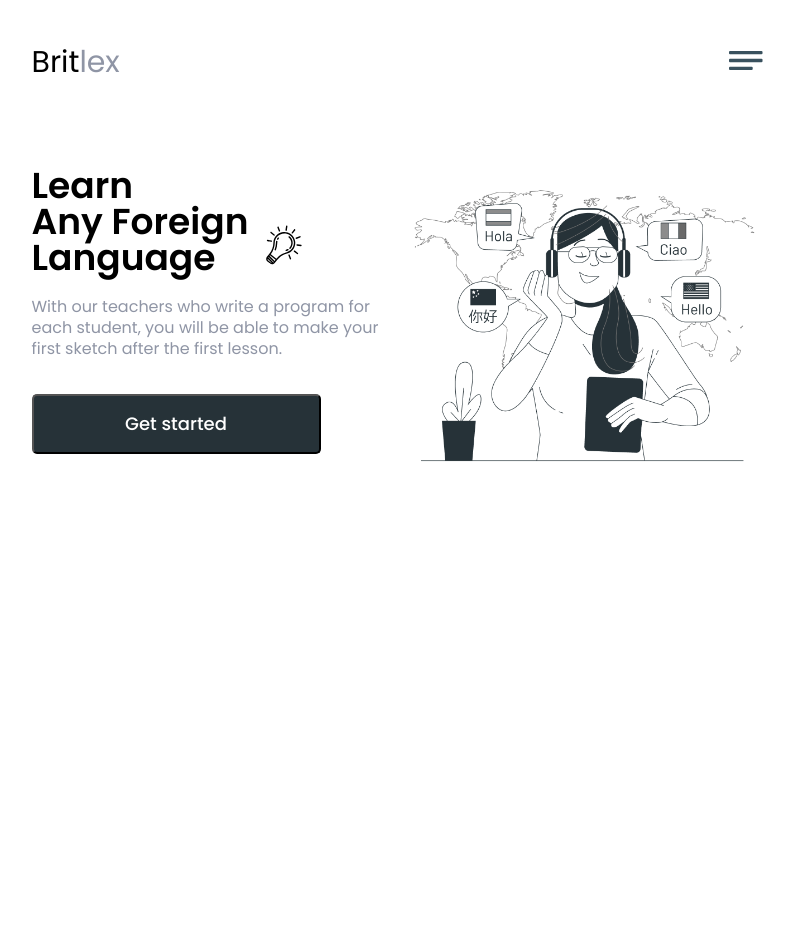
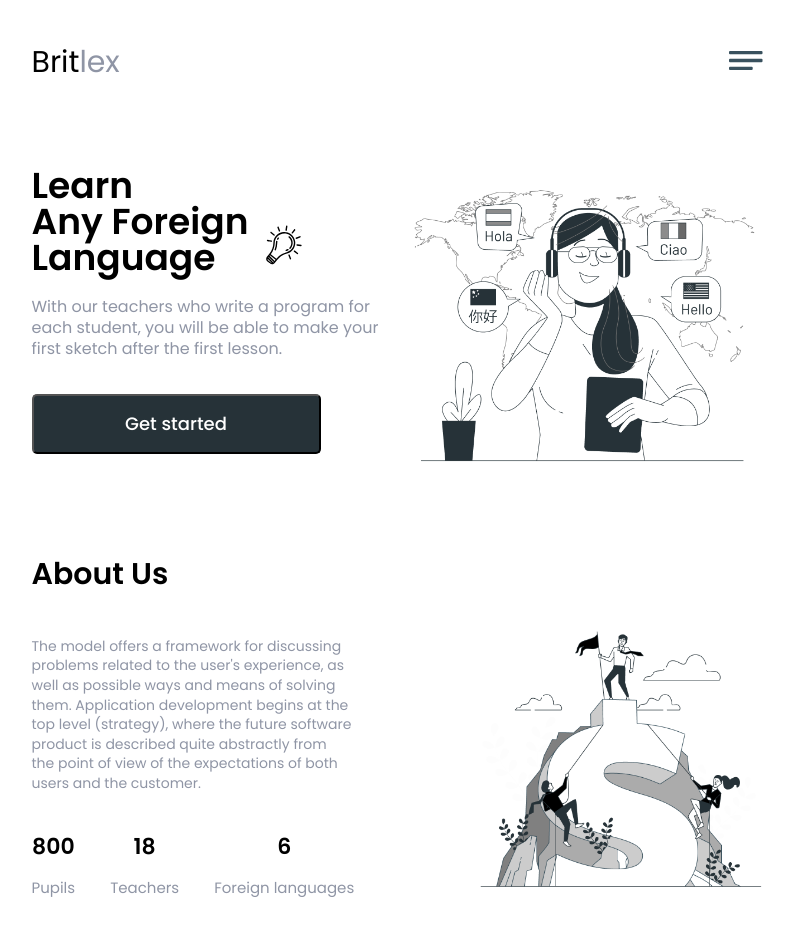
Before and after one commit to ausare-dev/learn-language-landing, a Next.js app: page / in a window 1280 px wide. Shown: the top 936 px of the page, without its empty margins (240-1034 px from the left). Before the commit the page ends 800 px from the top, so only its background shows below. Built offline with nearby package versions, Linux system fonts and the light colour scheme.

Commit message:
add about section

```diff
--- /dev/null
+++ b/src/components/About/About.jsx
@@ -0,0 +1,41 @@
+import React from 'react';
+import styles from './About.module.scss';
+
+const About = () => {
+	return (
+		<section className={styles.about}>
+			<div className={`${styles.about__container} container`}>
+				<h2 className={styles.about__title}>About Us</h2>
+				<div className={styles.about__body}>
+					<img className={styles.about__img} src='./image/about.png' />
+					<div className={styles.about__info}>
+						<p className={styles.about__description}>
+							The model offers a framework for discussing problems related to
+							the user's experience, as well as possible ways and means of
+							solving them. Application development begins at the top level
+							(strategy), where the future software product is described quite
+							abstractly from the point of view of the expectations of both
+							users and the customer.
+						</p>
+						<ul className={`${styles.about__list} ${styles['about-list']}`}>
+							<li className={styles['about-list__item']}>
+								<h3 className={styles['about-list__title']}>800</h3>
+								<p className={styles['about-list__text']}>Pupils</p>
+							</li>
+							<li className={styles['about-list__item']}>
+								<h3 className={styles['about-list__title']}>18</h3>
+								<p className={styles['about-list__text']}>Teachers</p>
+							</li>
+							<li className={styles['about-list__item']}>
+								<h3 className={styles['about-list__title']}>6</h3>
+								<p className={styles['about-list__text']}>Foreign languages</p>
+							</li>
+						</ul>
+					</div>
+				</div>
+			</div>
+		</section>
+	);
+};
+
+export default About;
--- /dev/null
+++ b/src/components/About/About.module.scss
@@ -0,0 +1,123 @@
+@import '../../styles/breakpoints.scss';
+@import '../../styles/variables.scss';
+
+.about {
+	padding-top: 60px;
+	padding-bottom: 60px;
+
+	&__container {
+		display: flex;
+		flex-direction: column;
+		align-items: center;
+		@media screen and (min-width: $table) {
+			align-items: start;
+		}
+		@media screen and (min-width: $desktop) {
+			position: relative;
+		}
+	}
+	&__body {
+		width: 100%;
+		@media screen and (min-width: $table) {
+			display: flex;
+			flex-direction: row-reverse;
+			justify-content: space-between;
+		}
+		@media screen and (min-width: $desktop) {
+			justify-content: start;
+		}
+	}
+	&__title {
+		color: $color-black;
+		font-size: 24px;
+		font-weight: 600;
+		margin-bottom: 40px;
+		@media screen and (min-width: $table) {
+			margin-bottom: 20px;
+			font-size: 30px;
+		}
+		@media screen and (min-width: $desktop) {
+			font-size: 48px;
+			margin-bottom: 40px;
+		}
+	}
+
+	&__img {
+		width: 100%;
+		@media screen and (min-width: $table) {
+			width: 295px;
+		}
+		@media screen and (min-width: $desktop) {
+			width: 500px;
+		}
+		@media screen and (min-width: $desktop) {
+			position: absolute;
+			right: 0;
+			top: 0;
+		}
+	}
+
+	&__description {
+		margin-top: 25px;
+		font-size: 13px;
+		color: $color-gray-dark;
+		text-align: center;
+		font-weight: 400;
+		line-height: 1.4;
+		margin-bottom: 40px;
+		@media screen and (min-width: $table) {
+			font-size: 14px;
+			width: 321px;
+			text-align: start;
+		}
+		@media screen and (min-width: $desktop) {
+			font-size: 20px;
+			width: 635px;
+			margin-bottom: 45px;
+		}
+	}
+}
+
+.about-list {
+	display: flex;
+	flex-direction: column;
+	align-items: center;
+	gap: 50px;
+	@media screen and (min-width: $table) {
+		flex-direction: row;
+		justify-content: center;
+		gap: 35px;
+	}
+	@media screen and (min-width: $desktop) {
+		justify-content: start;
+		gap: 160px;
+	}
+	&__item {
+		display: flex;
+		flex-direction: column;
+		align-items: center;
+		gap: 20px;
+	}
+	&__title {
+		font-size: 24px;
+		font-weight: 600;
+		color: $color-black;
+		@media screen and (min-width: $table) {
+			font-size: 22px;
+		}
+		@media screen and (min-width: $desktop) {
+			font-size: 48px;
+		}
+	}
+
+	&__text {
+		font-size: 15px;
+		color: $color-gray-dark;
+		@media screen and (min-width: $table) {
+			font-size: 15px;
+		}
+		@media screen and (min-width: $desktop) {
+			font-size: 20px;
+		}
+	}
+}
--- a/src/pages/index.js
+++ b/src/pages/index.js
@@ -1,13 +1,17 @@
-
+import About from '@/components/About/About';
 import Header from '@/components/Header/Header';
-import Hero from "@/components/Hero/Hero"
+import Hero from '@/components/Hero/Hero';
 import React from 'react';
 
 const Home = () => {
-	return <div>
-		<Header />
-    <Hero />
-	</div>; // все компоненты сливать сюда
+	return (
+		<div>
+			<Header />
+			<Hero />
+
+			<About />
+		</div>
+	); // все компоненты сливать сюда
 };
 
-export default Home
+export default Home;
```
Also changed, not shown: public/image/about.png (added).
